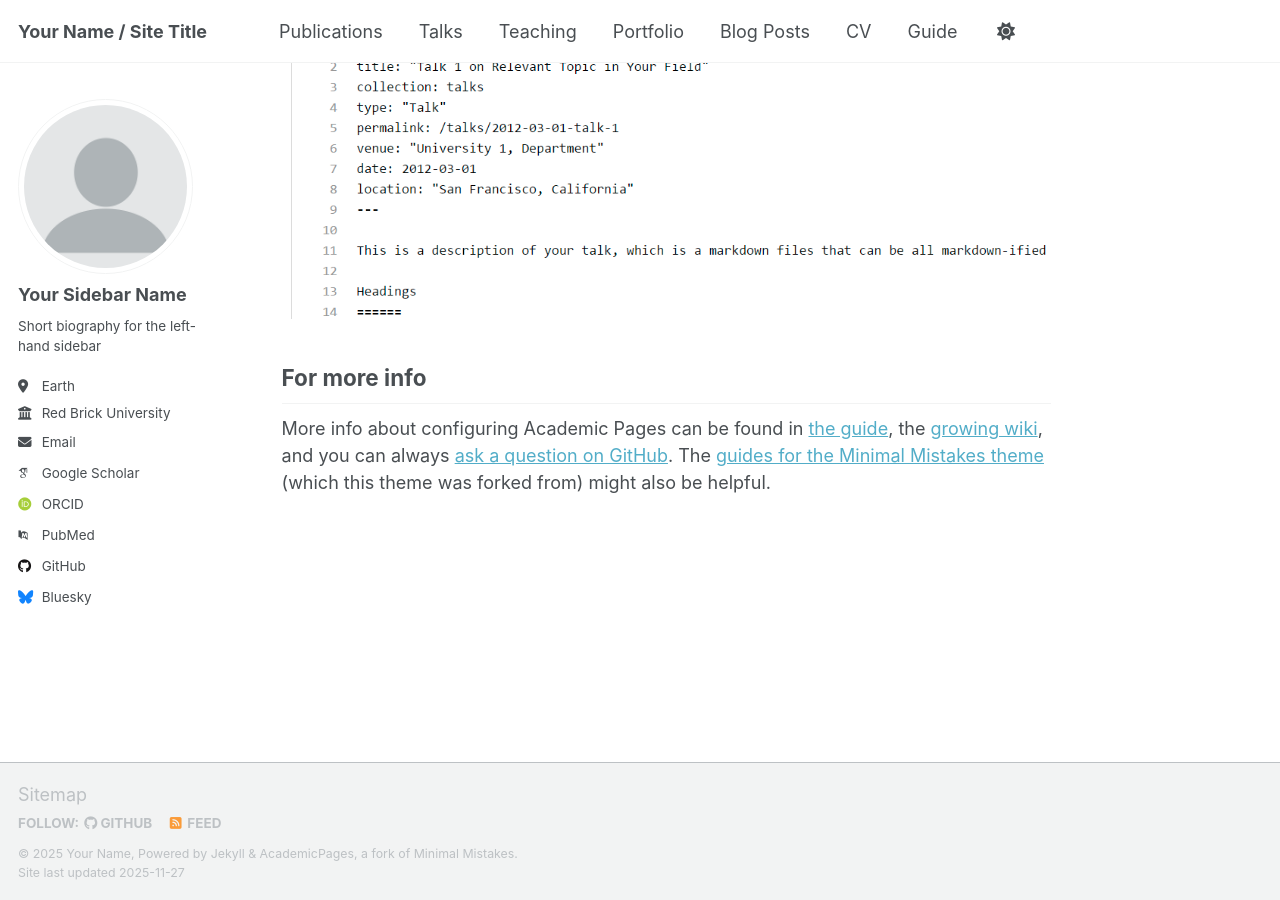
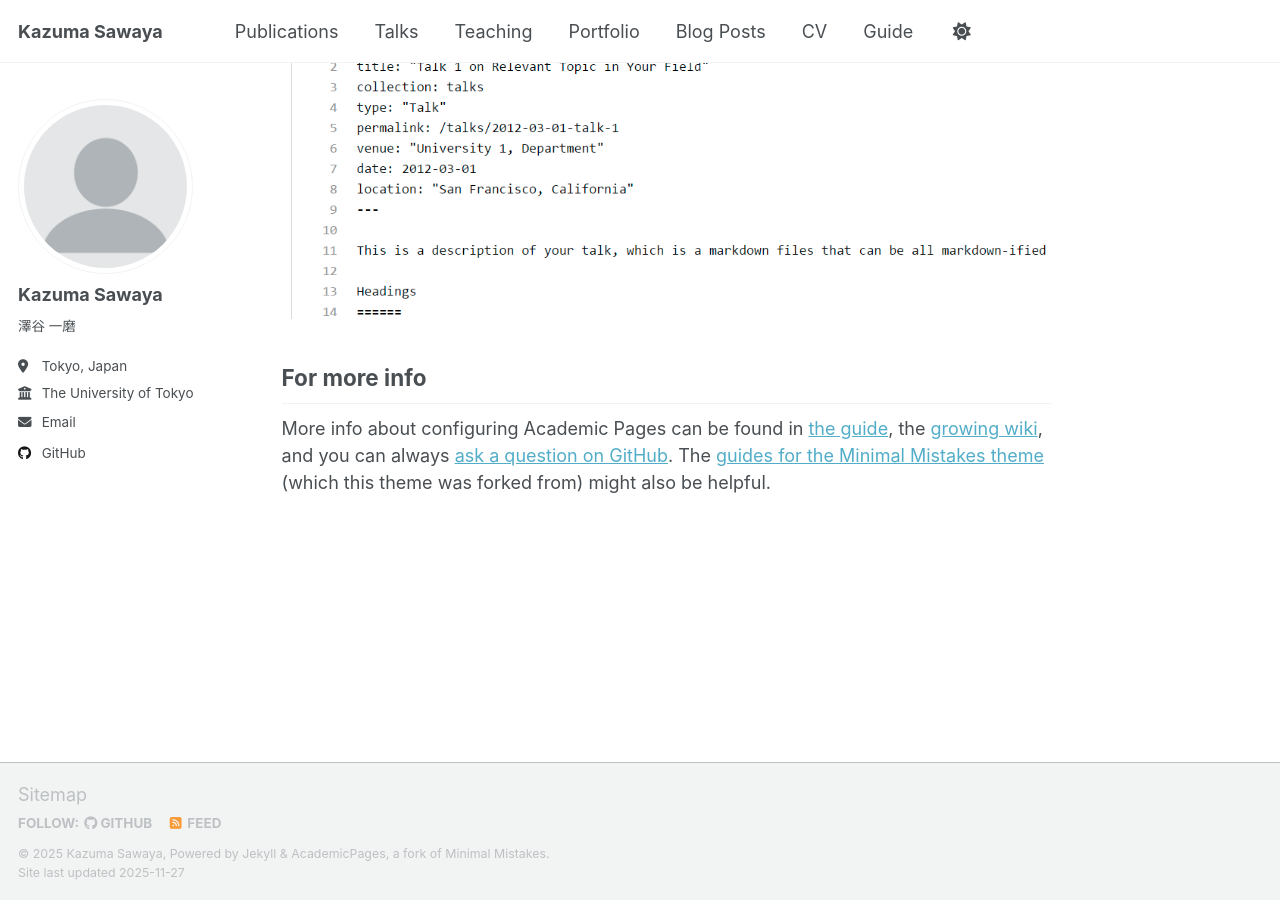
Before and after one commit to sawaya-ka/sawaya-ka.github.io, a Jekyll site: the page built from _pages/about.md, in a window 1280 px wide and 900 px high, scrolled down 2880 px. Built offline with Jekyll 4.4.1, drawn with Linux system fonts in a browser that asks for light colours; some web fonts are replaced; a script that is not in the unit is left out.

Commit message:
Update _config.yml

```diff
--- a/_config.yml
+++ b/_config.yml
@@ -9,14 +9,14 @@
 # Basic Site Settings
 locale                   : "en-US"
 site_theme               : "default" # Currently available options are "default", "air"
-title                    : "Your Name / Site Title"
+title                    : "Kazuma Sawaya"
 title_separator          : "-"
-name                     : &name "Your Name"
-description              : &description "Your Name's academic portfolio"   # Update this with a general description of your site, this is the default if not overridden by a page
-url                      : https://academicpages.github.io # The base hostname & protocol for your site e.g. "https://[your GitHub username].github.io",
+name                     : &name "Kazuma Sawaya"
+description              : &description "Kazuma Sawaya's academic portfolio"   # Update this with a general description of your site, this is the default if not overridden by a page
+url                      : https://sawaya-ka.github.io # The base hostname & protocol for your site e.g. "https://[your GitHub username].github.io",
                                                            # or if you already have some other page hosted on Github then use "https://[your GitHub username].github.io/[Your Repo Name]"
 baseurl                  : "" # the subpath of your site, e.g. "/blog"
-repository               : "academicpages/academicpages.github.io"
+repository               : "sawaya-ka/sawaya-ka.github.io"
 
 # Site Author - The following control what appear as part of the author content on the side bar.
 #               If a field is blank the icon and link will not appear, otherwise it will be shown.
@@ -24,24 +24,24 @@ repository               : "academicpages/academicpages.github.io"
 author:
   # Biographic information
   avatar           : "profile.png"
-  name             : "Your Sidebar Name"
+  name             : "Kazuma Sawaya"
   pronouns         : # example: "she/her"
-  bio              : "Short biography for the left-hand sidebar"
-  location         : "Earth"
-  employer         : "Red Brick University"
+  bio              : "澤谷 一磨"
+  location         : "Tokyo, Japan"
+  employer         : "The University of Tokyo"
   uri              : # URL
-  email            : "none@example.org"
+  email            : "sawaya@g.ecc.u-tokyo.ac.jp"
 
   # Academic websites
   academia         : # URL
   arxiv            : # URL - Update with the correct link to your profile
-  googlescholar    : "https://scholar.google.com/citations?user=PS_CX0AAAAAJ"
+  googlescholar    : # "https://scholar.google.com/citations?user=PS_CX0AAAAAJ"
   inspire-hep      : # URL
   impactstory      : # URL
-  orcid            : "https://orcid.org/yourorcidurl"
+  orcid            : # "https://orcid.org/yourorcidurl"
   semantic         : # URL
   ssrn             : # URL
-  pubmed           : "https://www.ncbi.nlm.nih.gov/pubmed/?term=john+snow"
+  pubmed           : # "https://www.ncbi.nlm.nih.gov/pubmed/?term=john+snow"
   researchgate     : # URL
   scopus           : # URL
   zotero           : # URL
@@ -51,13 +51,13 @@ author:
   bitbucket        : # Username - Update with your username on the site
   codepen          : # Username
   dribbble         : # Username
-  github           : "academicpages"
+  github           : "sawaya-ka"
   kaggle           : # Username
   stackoverflow    : # User number or user number and name (i.e., use "1" or "1/jeff-atwood")
 
   # Social media
   artstation       : # Username
-  bluesky          : "bsky.app" # Replace this with you Bluesky username
+  bluesky          : # "bsky.app" # Replace this with you Bluesky username
   facebook         : # Username
   flickr           : # Username
   foursquare       : # Username
```
